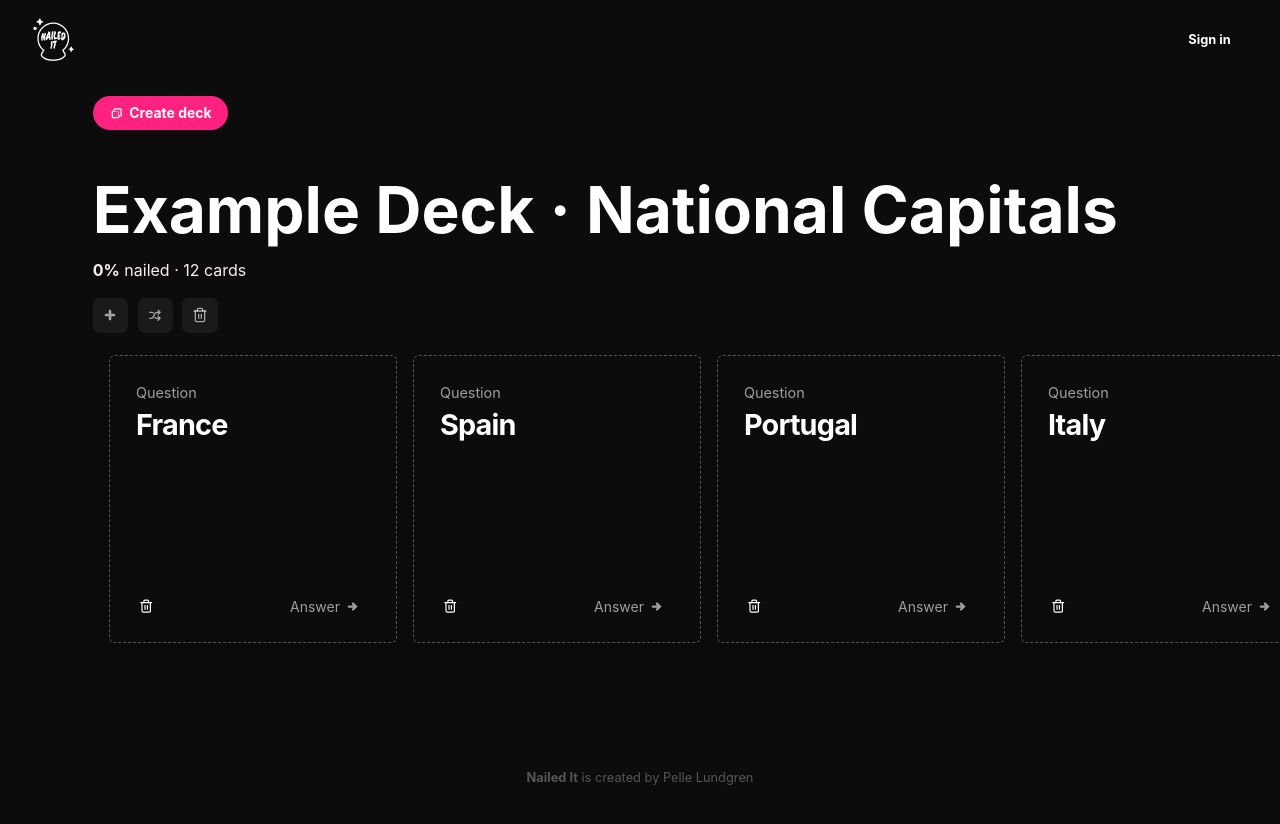
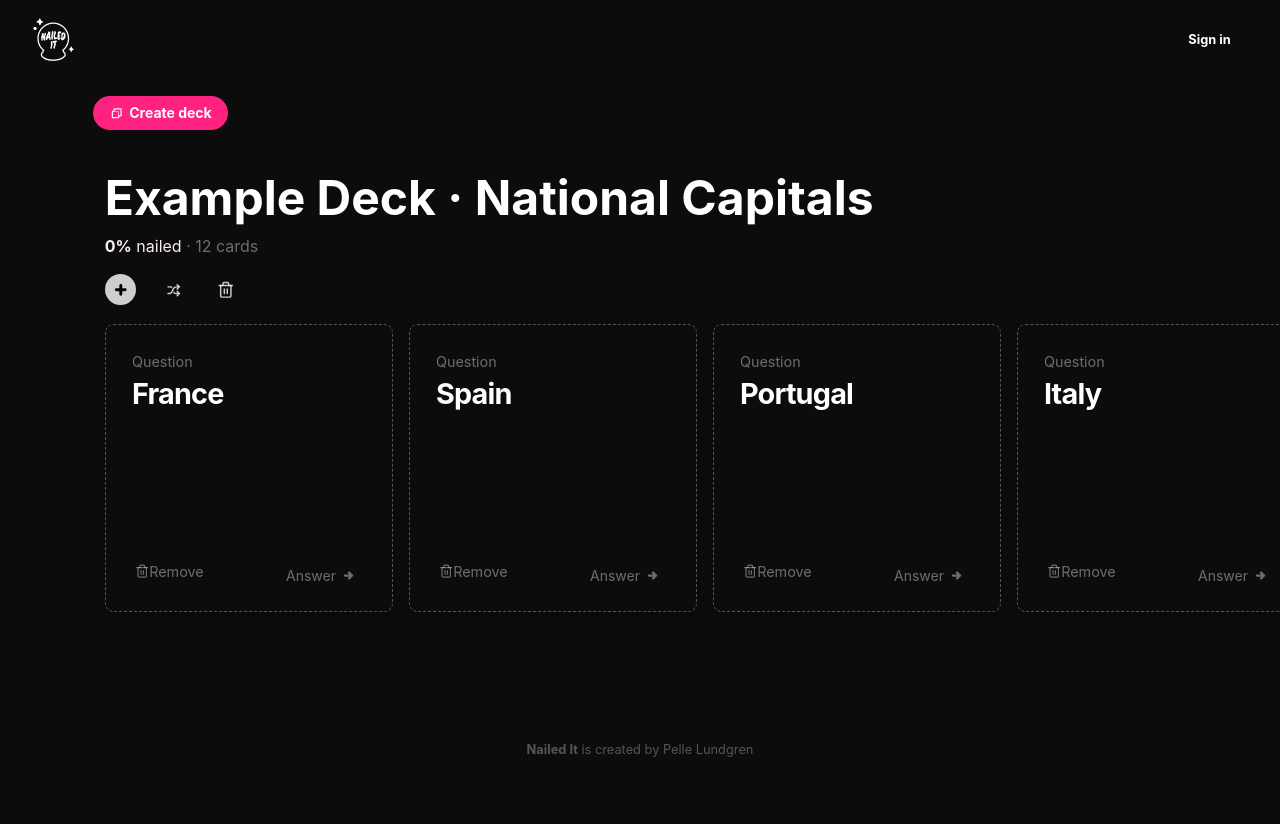
Before and after one commit to evilpaper/nailed-it, a React (Create React App) app: page / in a window 1280 px wide. Shown: the top 824 px of the page. Built offline with nearby package versions, Linux system fonts and the light colour scheme.

Commit message:
Add yes and no button to card

```diff
--- a/src/components/Card/Card.jsx
+++ b/src/components/Card/Card.jsx
@@ -47,7 +47,14 @@ export default function Card({
           onClick={(e) => handleChange({ nailed: !nailed })}
         >
           <TiStar />
-          Nailed It
+          Yes
+        </button>
+        <button
+          className="card__nailed-it"
+          onClick={(e) => handleChange({ nailed: !nailed })}
+        >
+          <TiStar />
+          No
         </button>
         <p className="card__header card__header--back">Answer</p>
         <textarea
@@ -59,7 +66,7 @@ export default function Card({
           maxLength="75"
         ></textarea>
         <button className="card__flip card__flip--back" onClick={onFlipCard}>
-          Question
+          Back
           <TiArrowRightThick className="card__question-button--icon" />
         </button>
       </a.div>
@@ -73,6 +80,7 @@ export default function Card({
         {" "}
         <button className="card__delete" onClick={onDeleteCard}>
           <FiTrash2 />
+          Remove
         </button>
         <p className="card__header">Question</p>
         <textarea
--- a/src/components/Card/styles.css
+++ b/src/components/Card/styles.css
@@ -7,7 +7,7 @@
 .card {
   position: absolute;
   border: 1px dashed rgba(255, 255, 255, 0.3);
-  border-radius: 2%;
+  border-radius: 3%;
   text-align: center;
   width: 100%;
   height: 100%;
@@ -48,7 +48,7 @@
 }
 
 .card__header {
-  color: rgba(255, 255, 255, 0.6);
+  color: rgba(255, 255, 255, 0.4);
   width: 100%;
   text-align: left;
 }
@@ -82,7 +82,7 @@
   font-size: 1em;
   margin: 0;
   border: none;
-  color: #fefefe;
+  color: rgba(255, 255, 255, 0.4);
 }
 
 .card__delete:hover {
@@ -104,7 +104,7 @@
   font-size: 14px;
   margin: 0;
   border: none;
-  color: rgba(255, 255, 255, 0.6);
+  color: rgba(255, 255, 255, 0.4);
   /*
   background-color: rgba(255, 255, 255, 0.02);
   */
--- a/src/components/Deck/Deck.jsx
+++ b/src/components/Deck/Deck.jsx
@@ -68,7 +68,8 @@ export default function Deck({
       />
       <p className="deck__stats">
         <strong>{`${percentageNailed()}%`}</strong>
-        {` nailed · ${cards.length} cards`}
+        {` nailed`}
+        <span className="deck__stats--number-of-cards">{` · ${cards.length} cards`}</span>
       </p>
       <div className="deck__actions-menu">
         <button className="deck__add-card" onClick={onClickAddCard}>
@@ -77,11 +78,6 @@ export default function Deck({
         <button className="deck__shuffle-cards" onClick={onClickShuffleDeck}>
           <TiArrowShuffle className="deck__button-icon" />
         </button>
-        {/*
-        <button className="deck__edit-deck-name">
-          <TiPen className="deck__button-icon" />
-        </button>
-        */}
         <button className="deck__delete-deck" onClick={onClickDeleteDeck}>
           <FiTrash2 className="deck__button-icon" />
         </button>
--- a/src/components/Deck/styles.css
+++ b/src/components/Deck/styles.css
@@ -5,12 +5,18 @@
   padding-bottom: 2em;
 }
 
+.deck__name,
+.deck__stats,
+.deck__actions-menu {
+  padding-left: 12px;
+}
+
 .deck__name {
   border: none;
   text-align: left;
   cursor: pointer;
   background-color: transparent;
-  font-size: 4em;
+  font-size: 3em;
   font-weight: 700;
   color: white;
 }
@@ -29,6 +35,10 @@
   color: #ff1747;
 }
 
+.deck__stats--number-of-cards {
+  color: rgba(255, 255, 255, 0.4);
+}
+
 .deck__actions-menu {
   display: flex;
   margin-bottom: 0.4em;
@@ -41,7 +51,7 @@
   overflow-y: hidden;
   -webkit-overflow-scrolling: touch;
   height: 20em;
-  padding: 1em;
+  padding: 12px;
 }
 
 .deck__add-card,
@@ -51,12 +61,14 @@
   display: flex;
   justify-content: center;
   align-items: center;
-  color: #fefefe;
-  font-size: 1em;
-  padding: 0.6em;
-  color: rgba(255, 255, 255, 0.6);
+  color: rgba(255, 255, 255, 0.8);
+  font-size: 1.1em;
+  padding: 0.4em;
   border: none;
-  margin-right: 0.6em;
-  background-color: rgba(255, 255, 255, 0.06);
-  border-radius: 20%;
+  margin-right: 1.2em;
 }
+
+.deck__add-card {
+  background-color: rgba(255, 255, 255, 0.8);
+  color: rgba(0, 0, 0, 1);
+}
```
